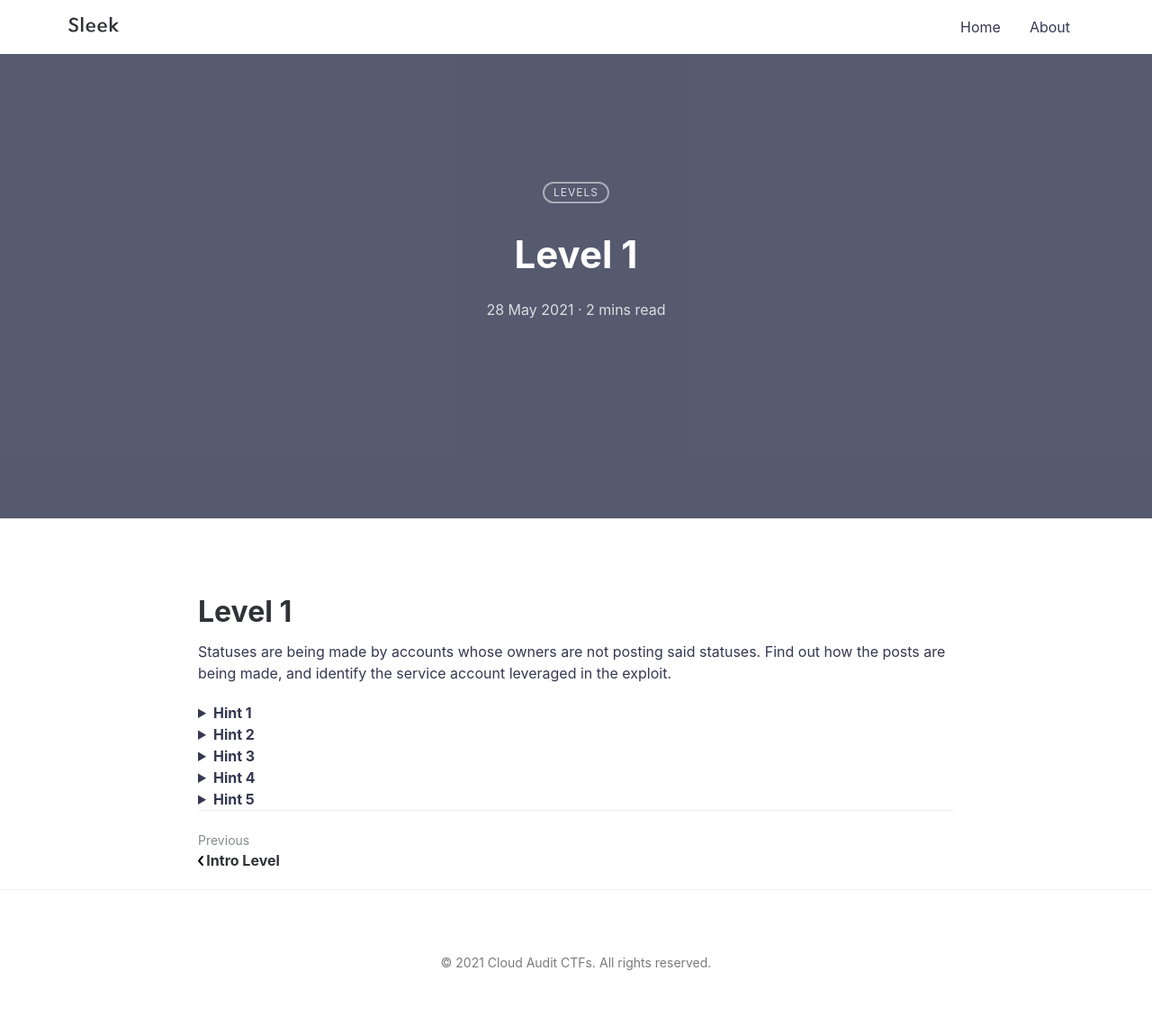
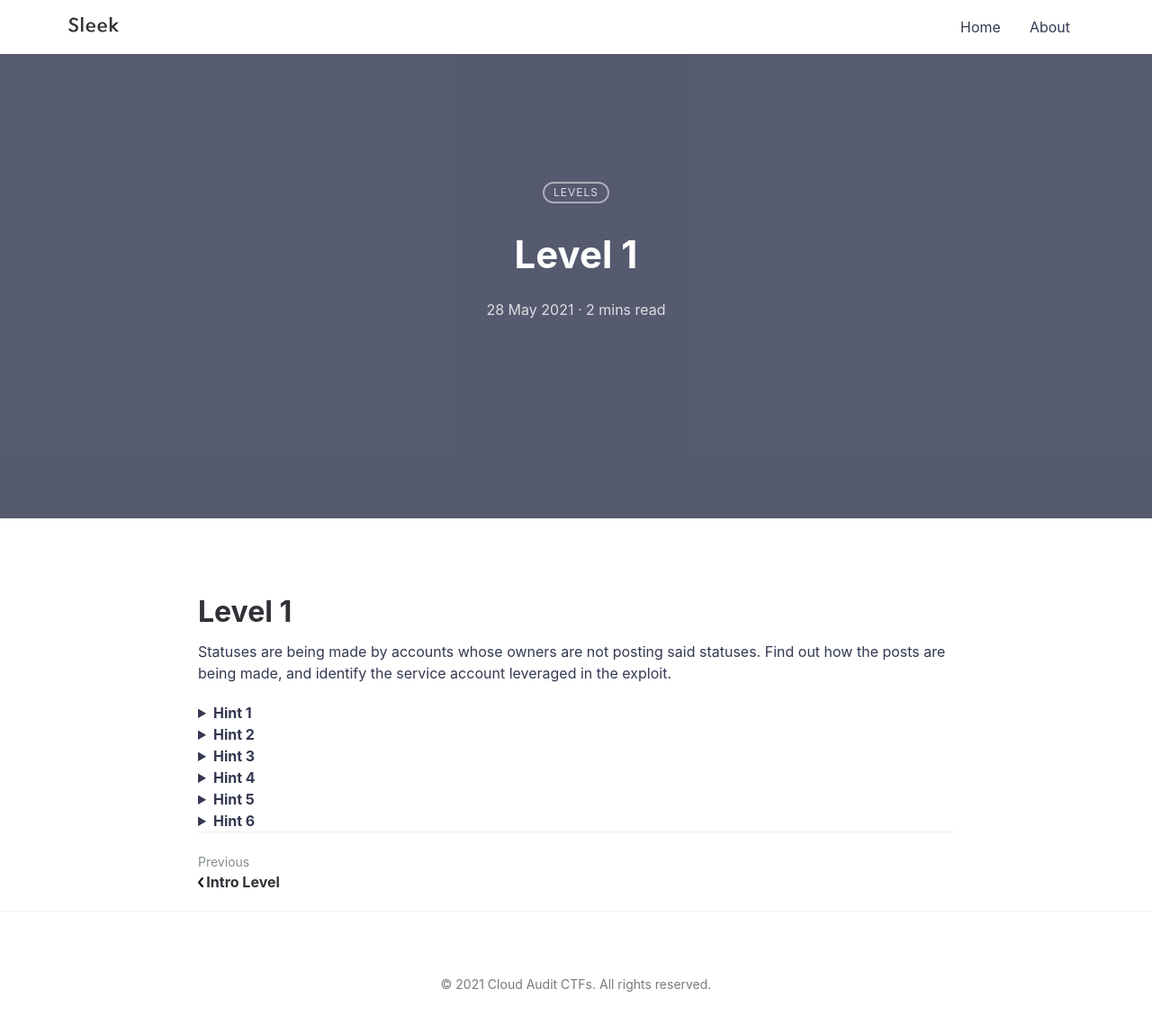
Before and after one commit to asokamoto/CloudAuditCTFs, a Jekyll site: the page built from _posts/2021-05-28-Level-1.md, in a window 1280 px wide. Shown: the whole page at 90% size. Built offline with Jekyll 4.4.1, drawn with Linux system fonts in a browser that asks for light colours; before the commit the page ends 1125 px from its top, so only the background shows below that.

Commit message:
added final hint

```diff
--- a/_posts/2021-05-28-Level-1.md
+++ b/_posts/2021-05-28-Level-1.md
@@ -58,3 +58,10 @@ Statuses are being made by accounts whose owners are not posting said statuses.
 	<p>Navigate to the Logs Explorer and query for the VM Instance resource type. The most recent events show that the api-engine was stopped and restarted, and going back a bit, the logs show that the VM’s metadata was altered prior to the restart, likely to change the url of the image the VM boots from on startup. All of these actions were authorized through the compute-admin service account, which tells us that compute-admin is compromised.</p>
 	<p> </p>
 </details>
+
+<details>
+	<summary><b>Hint 6</b></summary>
+	<p> </p>
+	<p>We have reached the end of the level. We know that posts were being made from an endpoint added to the api-engine by the attacker, which was made possible by leveraging the compute-admin account to change the boot image for the api-engine in its metadata. In the next level, we will investigate how the attacker got access to the compute-admin account, and how they acquired the source code for the api-engine.</p>
+	<p> </p>
+</details>
```
Also changed, not shown: 1 other file.
